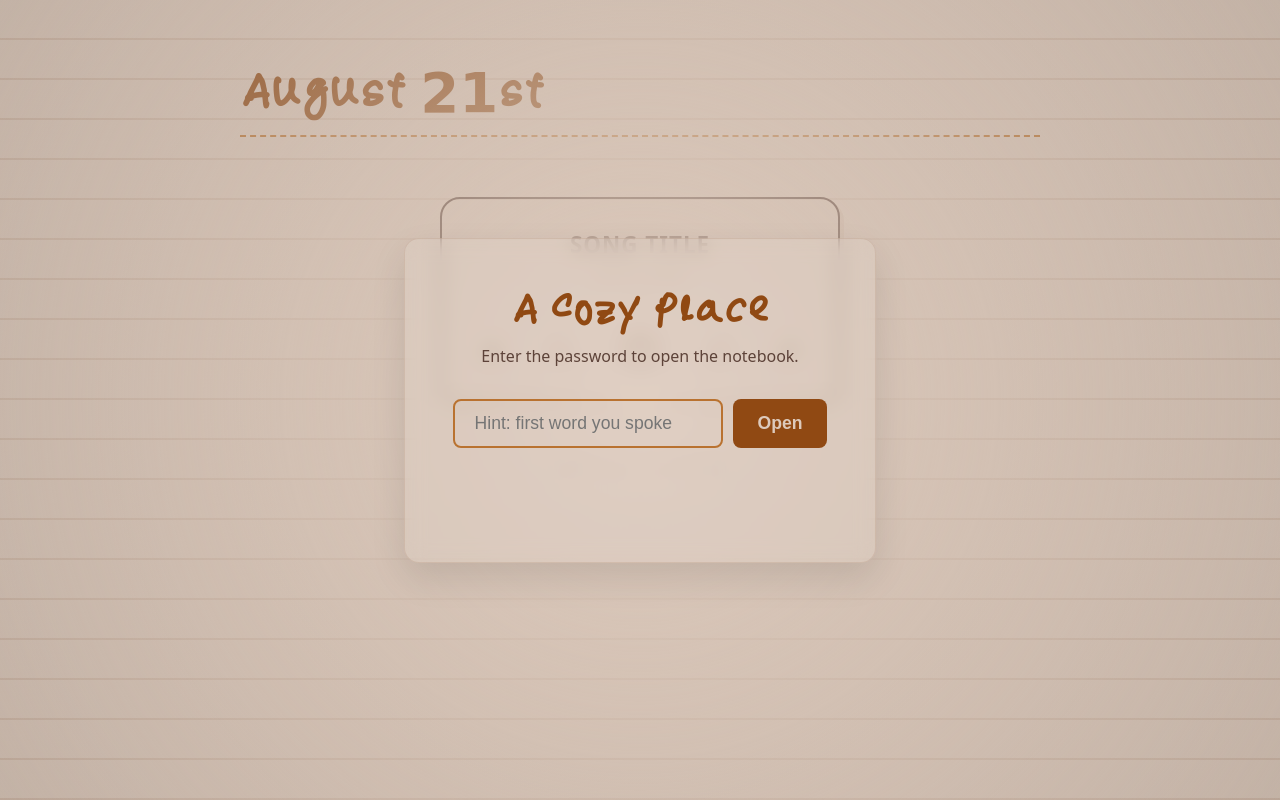
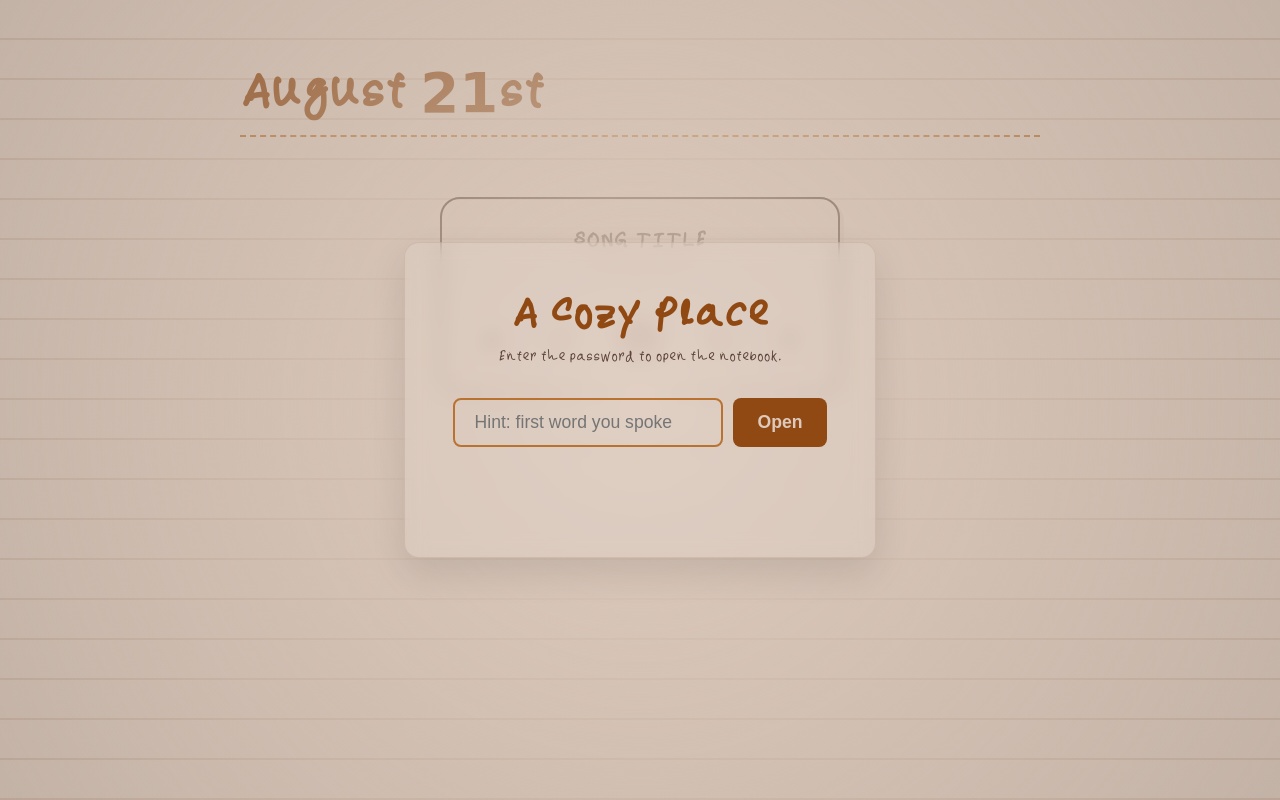
Before and after one commit to yushalif/Notebook, a plain HTML site: page index.html in a window 1280 px wide. Drawn offline with Linux system fonts and the light colour scheme.

Commit message:
Update styles.css

```diff
--- a/styles.css
+++ b/styles.css
@@ -3,7 +3,7 @@
    ========================================= */
 :root {
     --font-handwriting: 'CustomHandwriting', 'Caveat', cursive, sans-serif;
-    --font-ui: system-ui, -apple-system, sans-serif;
+    --font-ui: 'CustomHandwriting', 'Caveat', system-ui, -apple-system, sans-serif;
     --transition-speed: 1.5s; /* Smooth crossfade for theme switching */
 }
 
```
